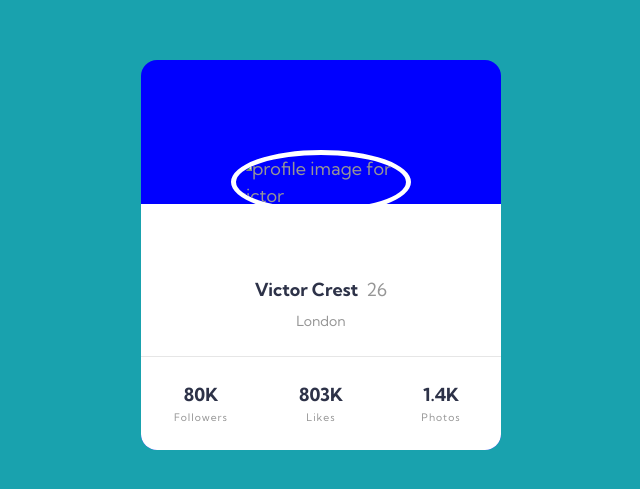
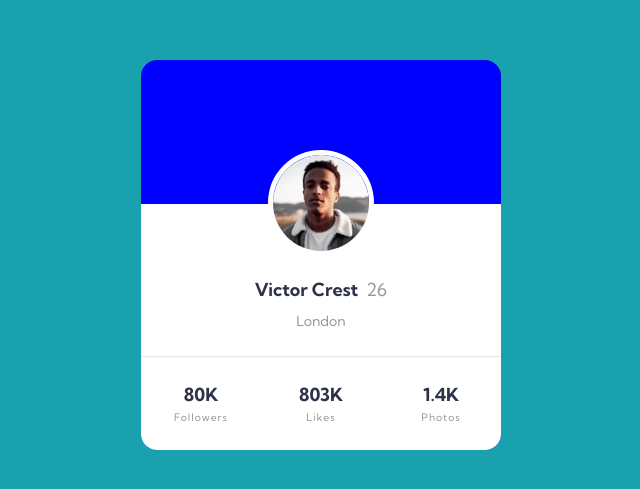
Before and after one commit to swcoll2010/mentor-profile-card-component-main, a plain HTML site: page index.html in a window 1280 px wide. Shown: the part 161-650 px from the top of the page, without its empty margins (309-949 px from the left). Drawn offline with nearby package versions, Linux system fonts and the light colour scheme; files that its build step writes are made by us from their sources; the site is published under a folder, as on GitHub Pages, so addresses that start at the root find nothing.

Commit message:
change image path for github pages

```diff
--- a/index.html
+++ b/index.html
@@ -16,7 +16,7 @@
 <body>
   <main>
     <article class="profile">
-      <img src="/assets/images/image-victor.jpg" alt="profile image for victor" class="profile__img">
+      <img src="./assets/images/image-victor.jpg" alt="profile image for victor" class="profile__img">
       <div class="profile__body">
         <div class="profile__personal">
           <p class="profile__person-name">Victor Crest</p>
```
